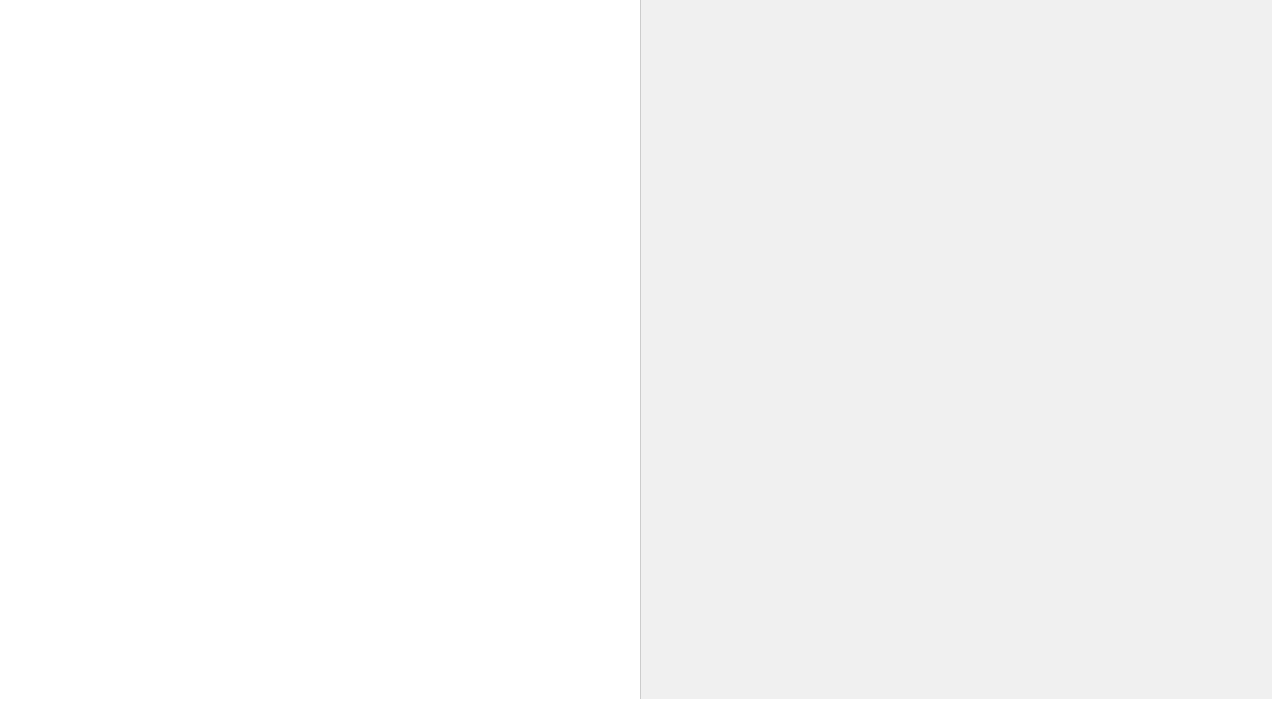
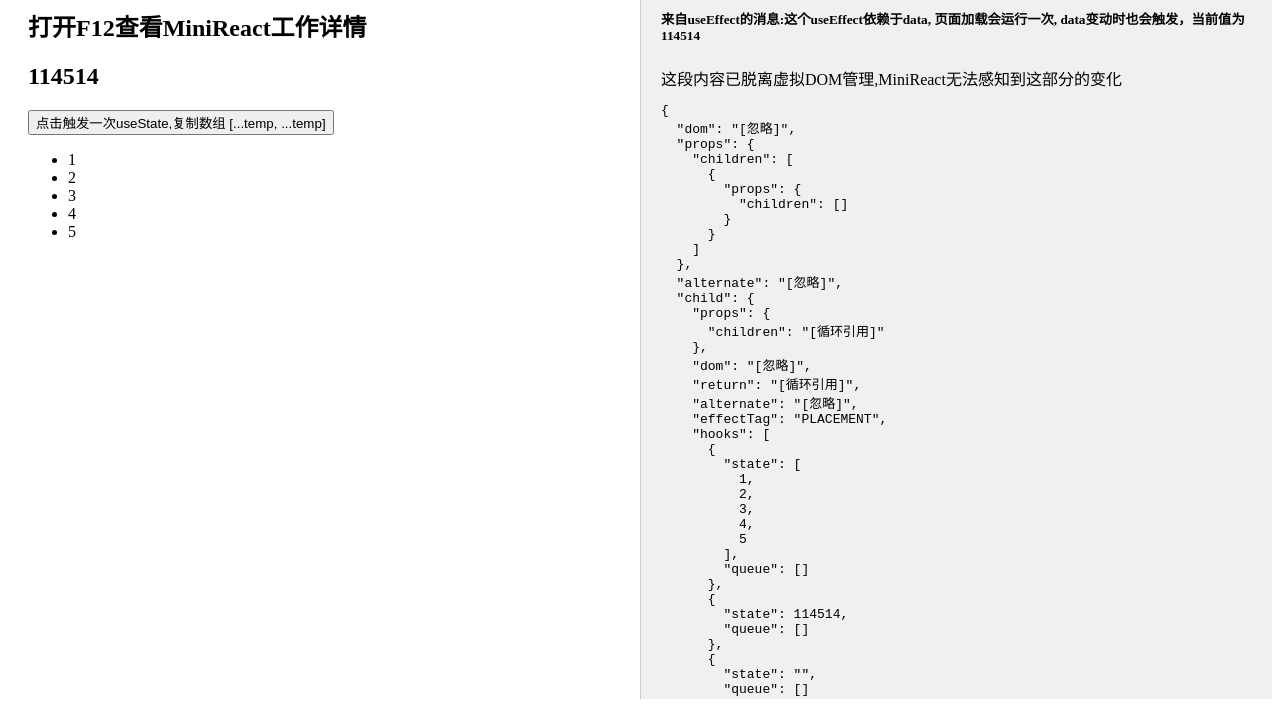
Before and after one commit to ziyuan123456789/ziyuan123456789.github.io, a plain HTML site: page index.html in a window 1280 px wide. Shown: the part 109-816 px from the top of the page. Drawn offline with Linux system fonts and the light colour scheme.

Commit message:
Update index.html

```diff
--- a/index.html
+++ b/index.html
@@ -11,7 +11,144 @@
     <div id="root"></div>
     <div id="realdom"></div>
 </div>
-<script type="module" src="minireact.js"></script>
+<script  src="minireact.js"></script>
+<script>
+    const App = () => {
+        const [elements, setElements] = Dong.useState([1, 2, 3, 4, 5]);
+        const [data, setData] = Dong.useState(114514);
+        const [backgroundColor, setBackgroundColor] = Dong.useState("");
+        const [vDomString]=Dong.useAware();
+
+
+        Dong.useEffect(() => {
+            const realDomContainer = document.getElementById('realdom');
+            if (realDomContainer) {
+                realDomContainer.innerHTML = `
+            <h1>虚拟 DOM 展示</h1>
+            <h5>来自useEffect的消息:这是一个空数组依赖useEffect, 页面加载会运行一次</h5>
+            <div>这段内容已脱离虚拟DOM管理,MiniReact无法感知到这部分的变化</div>
+            <pre>${Dong.useAware()[0]}</pre>`;
+            }
+            return () => {
+                console.log("清理副作用");
+            };
+        }, []);
+
+        const testFunction = () => {
+            console.log('愚蠢的的MiniReact并不知道函数到底变了没');
+        };
+
+        const testFunctionWithUseCallBack =Dong.useCallBack(()=> {
+            console.log('愚蠢的的MiniReact还是并不知道函数到底变了没,所以他打算引入一些外援');
+        }, []);
+
+
+        const [functionHandler] = Dong.useState(testFunction);
+
+        const [functionHandlerWithUseCallBack] = Dong.useState(testFunctionWithUseCallBack);
+
+        Dong.useEffect(() => {
+            if (testFunction===functionHandler) {
+                console.log('第一次运行,所以引用相同');
+            } else {
+                console.log('什么事情都是第一次好,第二次就不是一个感觉了');
+            }
+        });
+
+        Dong.useEffect(() => {
+            if (testFunctionWithUseCallBack===functionHandlerWithUseCallBack) {
+                console.log('useCallBack生效中');
+            } else {
+                console.log('useCallBack失效了');
+            }
+        });
+
+        Dong.useEffect(()=>{
+            const realDomContainer = document.getElementById('realdom');
+            if (realDomContainer) {
+                realDomContainer.innerHTML = `
+            <h2>虚拟 DOM 展示</h2>
+            <div>这段内容已脱离虚拟DOM管理,MiniReact无法感知到这部分的变化</div>
+            <pre>${Dong.useAware()[0]}</pre>
+        `;
+            }
+        },[vDomString])
+
+        Dong.useEffect(() => {
+            const realDomContainer = document.getElementById('realdom');
+            if (realDomContainer) {
+                realDomContainer.innerHTML = `
+            <h1>虚拟 DOM 展示</h1>
+            <h5>来自useEffect的消息:这个useEffect依赖于data, 页面加载会运行一次, data变动时也会触发，当前值为 ${data}</h5>
+            <div>这段内容已脱离虚拟DOM管理,MiniReact无法感知到这部分的变化</div>
+            <pre>${Dong.useAware()[0]}</pre>`;
+            }
+            return () => {
+                console.log("清理副作用");
+            };
+        }, [data]);
+
+        const generateRandomColor = Dong.useCallBack(() => {
+            const letters = '0123456789ABCDEF';
+            let color = '#';
+            for (let i = 0; i < 6; i++) {
+                color += letters[Math.floor(Math.random() * 16)];
+            }
+            return color;
+        }, []);
+
+
+        const dispatcher = Dong.useCallBack(() => {
+            if (data % 2 === 0) {
+                handleClick();
+            } else {
+                handleClick2();
+            }
+
+        }, [data]);
+
+
+        const handleClick = Dong.useCallBack(() => {
+            setData((temp) => temp + 1);
+            setBackgroundColor(generateRandomColor());
+        }, [generateRandomColor]);
+
+        const handleClick2 = Dong.useCallBack(() => {
+            setData((temp) => temp + 1);
+        }, []);
+
+
+        return Dong.createElement("div", { id: "app" },
+            Dong.createElement("h1", {
+                style: {backgroundColor: backgroundColor, transition: 'background 0.5s'},
+                onClick: dispatcher
+            }, "MiniReact - 点击触发一次useState"),
+            Dong.createElement("h2", null, "打开F12查看MiniReact工作详情"),
+            Dong.createElement("h2", null, data),
+            Dong.createElement("button", {
+                onClick: () => setElements((temp) => [...temp, ...temp])
+            }, "点击触发一次useState,复制数组 [...temp, ...temp]"),
+            Dong.createElement("ul", null, elements.map((item, index) =>
+                Dong.createElement("li", {key: index}, item)
+            ))
+        );
+    };
+
+    // 渲染组件
+    const root = document.getElementById("root");
+    if (root) {
+        Dong.render(Dong.createElement(App, null), root);
+    }
+
+    const realDomContainer = document.getElementById('realdom');
+    if (realDomContainer) {
+        realDomContainer.innerHTML = `
+            <h2>虚拟 DOM 展示</h2>
+            <div>这段内容已脱离虚拟DOM管理, MiniReact无法感知到这部分的变化</div>
+            <pre>${Dong.useAware()[0]}</pre>
+        `;
+    }
+</script>
 </body>
 <style>
     body {
```
